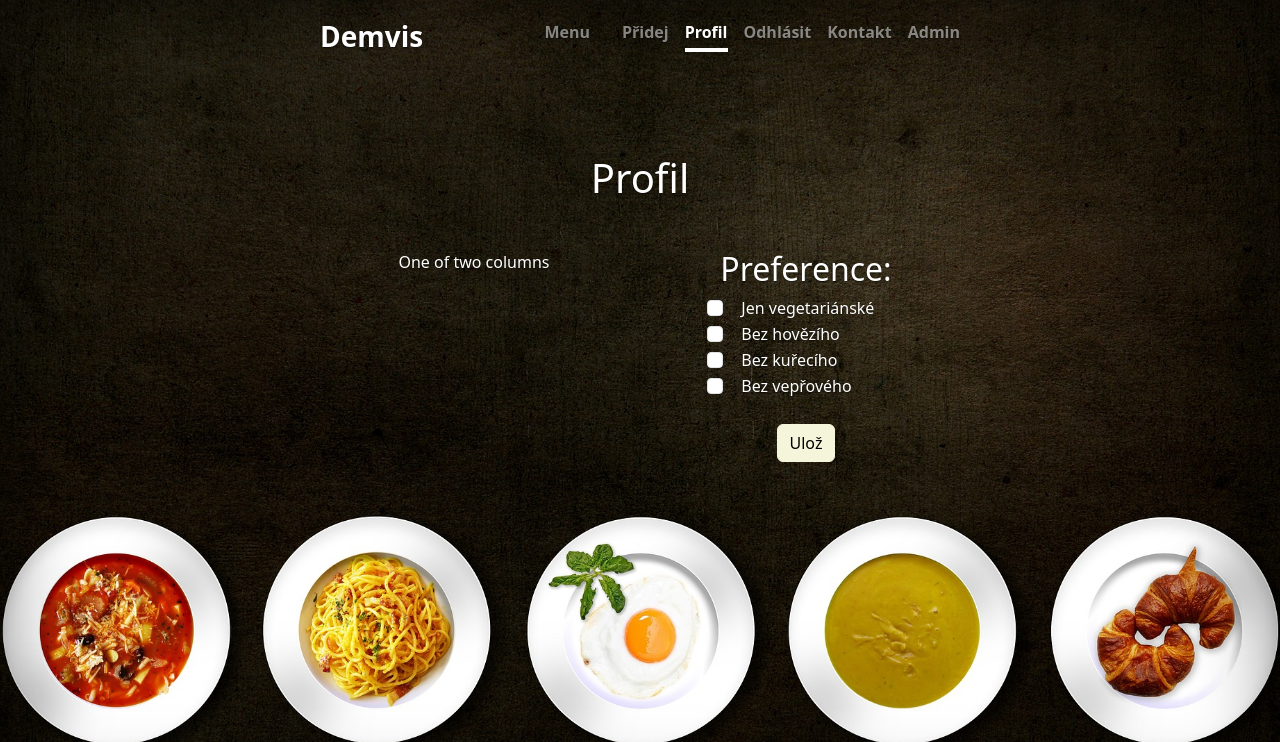
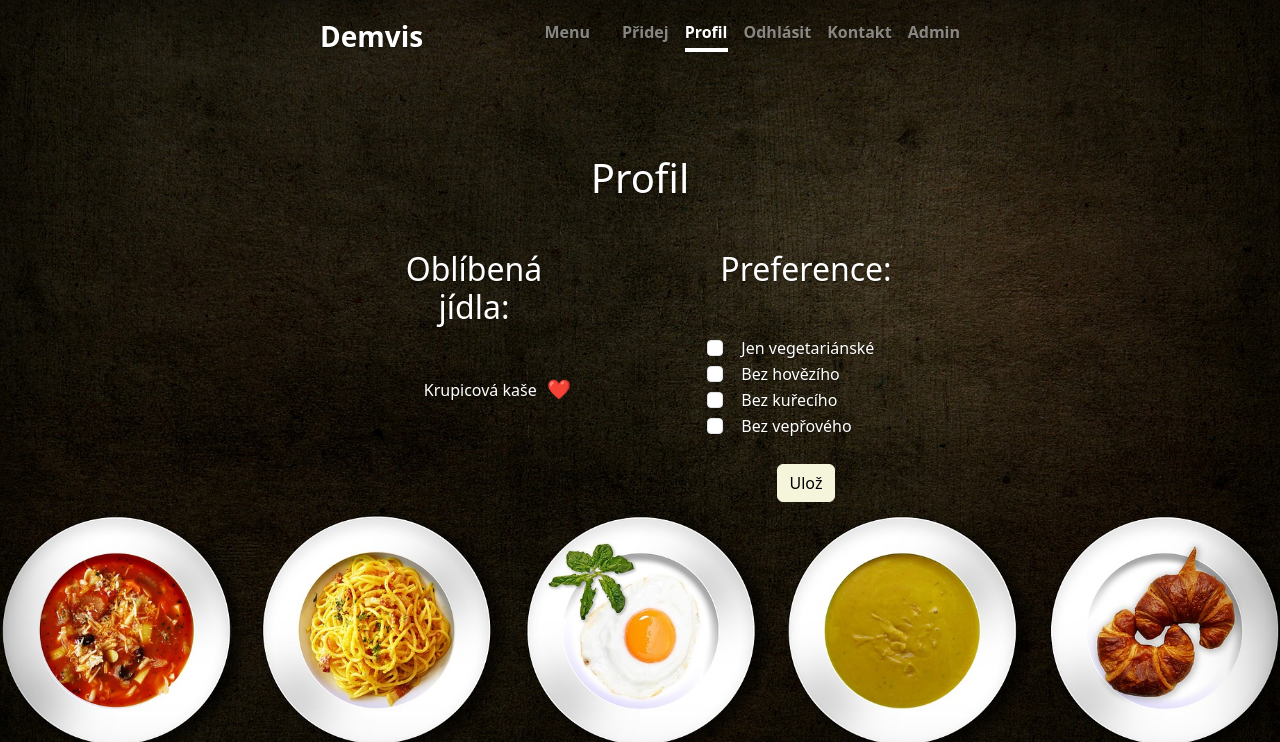
Before and after one commit to SandraHeinzova/demvis, a Flask app: page /profile in a window 1280 px wide. Shown: the top 742 px of the page. Run offline with Flask 3, Linux system fonts and the light colour scheme; a user stored in the database is signed in; tables that the repository leaves empty hold one stand-in row (values such as "Sample post"); some libraries are stand-ins or nearby versions.

Commit message:
add list of favourite meals to the user profile

```diff
--- a/main.py
+++ b/main.py
@@ -228,7 +228,10 @@ def profile():
         return redirect(url_for("profile"))
 
     preferences = db.session.query(UserPreferences).filter_by(user_id=current_user.id).first()
-    return render_template("profile.html", active_page="profile", preferences=preferences)
+
+    favorite_meals = db.session.query(Meal).join(Favorite).filter(Favorite.user_id == current_user.id).all()
+
+    return render_template("profile.html", active_page="profile", preferences=preferences, fav_meals=favorite_meals)
 
 
 @app.route("/admin")
--- a/static/styles.css
+++ b/static/styles.css
@@ -19,6 +19,12 @@
 
 .cards-container {
     max-height: 400px;
+    overflow-y: auto;
+}
+
+.favorites-container {
+    max-height: 250px;
+    width: 250px;
     overflow-y: auto;
 }
 
@@ -104,14 +110,8 @@ body {
     margin-left: 10px;
 }
 
-.favorite {
+.favorite, .unfavorite {
    border: none !important;
    background-color: inherit;
    font-size: 1.2em;
 }
-
-.unfavorite {
-   border: none !important;
-   background-color: inherit;
-   font-size: 1.2em;
-}
--- a/templates/profile.html
+++ b/templates/profile.html
@@ -8,11 +8,24 @@
     <h1 class="mb-5 mt-5">Profil</h1>
     <div class="row justify-content-around">
         <div class="col-4">
-            One of two columns
+            <h2>Oblíbená jídla:</h2>
+            <div class="card-wrapper mb-1 mt-5 favorites-container">
+                {% if fav_meals %}
+                {% for meal in fav_meals %}
+                <p class="meal-item"> {{meal.name}}
+                    <button type="button" class="unfavorite" data-url="/unfavorite" data-meal-id="{{ meal.id }}"
+                            data-user-id="{{ current_user.id }}">❤️
+                    </button>
+                </p>
+                {% endfor %}
+                {% else %}
+                <p id="no-favorites" class="pe-4 me-3">Žádná oblíbená jídla</p>
+                {% endif %}
+            </div>
         </div>
         <div class="col-4">
             <h2>Preference:</h2>
-            <form method="post">
+            <form method="post" class="mt-5">
                 <div class="form-check">
                     <input class="form-check-input" type="checkbox" value="true" id="only_vegetarian"
                            name="only_vegetarian" {% if preferences and preferences.vegetarian %}checked{% endif %}>
@@ -46,4 +59,53 @@
         </div>
     </div>
 </main>
+<script>
+    document.addEventListener('DOMContentLoaded', function() {
+
+        var buttons = document.querySelectorAll('.unfavorite');
+
+        buttons.forEach(function(button) {
+
+            button.addEventListener('click', function(event) {
+                event.preventDefault();
+
+                var url = this.getAttribute('data-url');
+                var mealId = this.getAttribute('data-meal-id');
+                var userId = this.getAttribute('data-user-id');
+                var formData = new FormData();
+                formData.append('meal_id', mealId);
+                formData.append('user_id', userId);
+
+                fetch(url, {
+                    method: 'POST',
+                    body: formData,
+                    credentials: 'same-origin',
+                })
+                .then(response => response.json())
+                .then(data => {
+
+                    if (data.status === 'success') {
+                        alert(data.message);
+                        var parent = button.parentElement;
+                        parent.remove();  // odebere element <p> obsahující jídlo a tlačítko
+
+                        var remainingItems = document.querySelectorAll('.favorites-container .meal-item');
+                        if (remainingItems.length === 0) {
+                            var noFavoritesMsg = document.createElement('p');
+                            noFavoritesMsg.id = 'no-favorites';
+                            noFavoritesMsg.className = 'pe-4 me-3';
+                            noFavoritesMsg.textContent = 'Žádná oblíbená jídla';
+                            document.querySelector('.favorites-container').appendChild(noFavoritesMsg);
+                        }
+                    } else {
+                        alert('Failed to update favorites');
+                    }
+                })
+                .catch(error => {
+                    console.error('Error:', error); // Debug: Zobrazit chybu
+                });
+            });
+        });
+    });
+</script>
 {% endblock %}
```
Also changed, not shown: instance/demvis.db.
